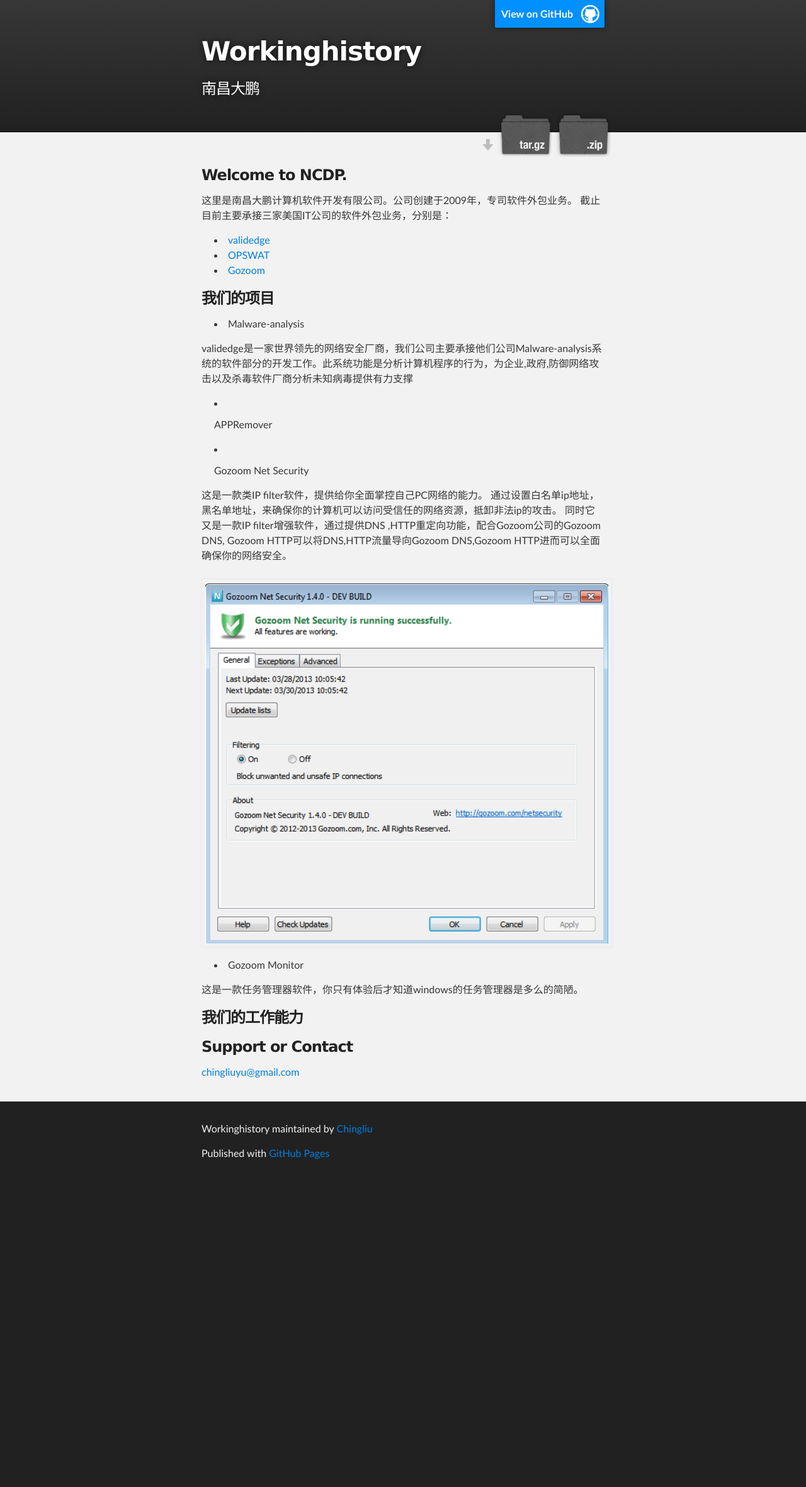
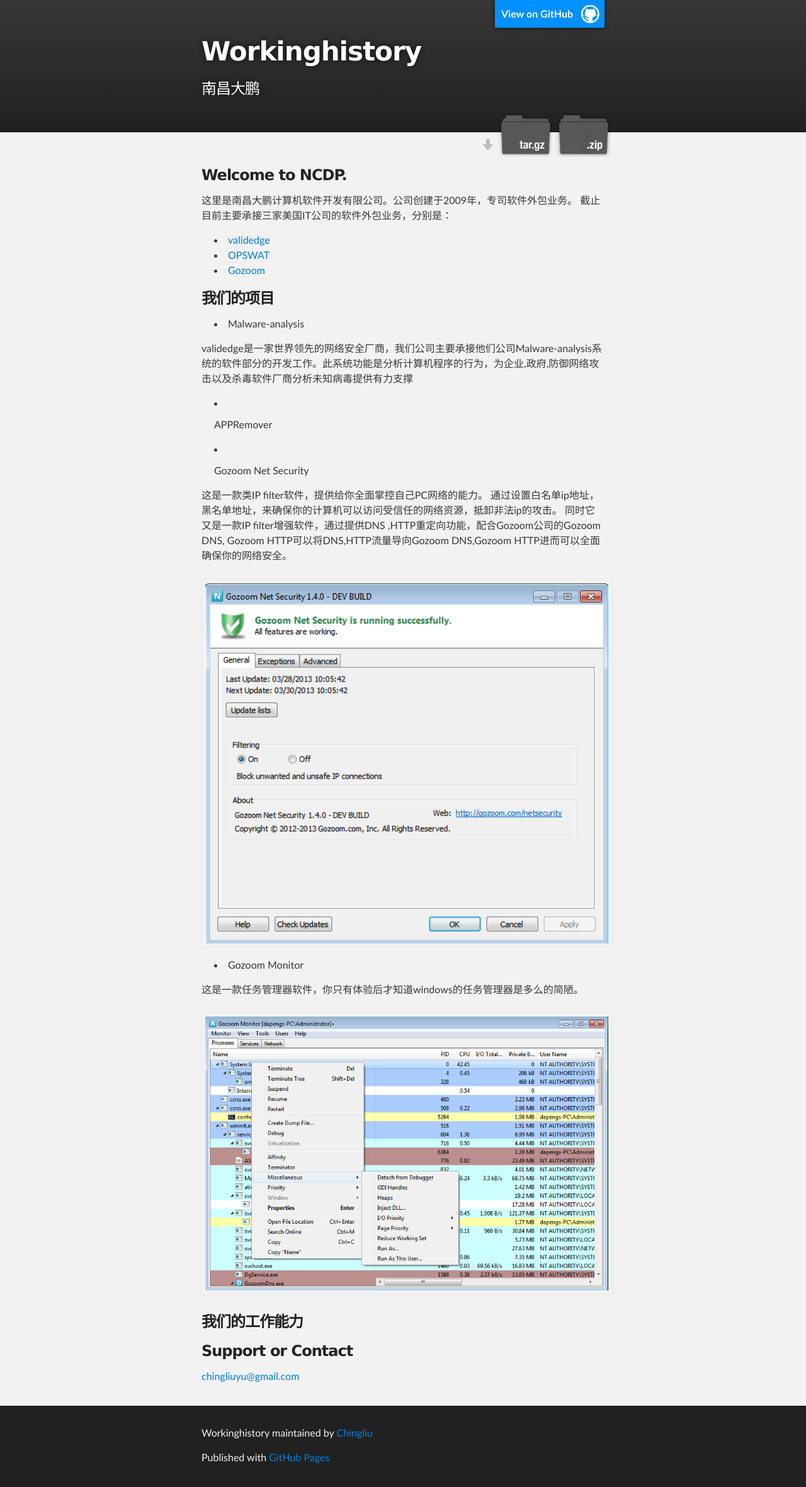
Before and after one commit to Chingliu/WorkingHistory, a Jekyll site: the page index.html, which Jekyll copies as it is, in a window 1280 px wide. Shown: the whole page at 63% size. Built offline with Jekyll 4.4.1, drawn with Linux system fonts in a browser that asks for light colours; before the commit the page ends 1878 px from its top, so only the background shows below that.

Commit message:
add monitor  snapshot

```diff
--- a/index.html
+++ b/index.html
@@ -55,7 +55,7 @@
 <ul>
 <li>Gozoom Monitor</li>
 </ul><p>这是一款任务管理器软件，你只有体验后才知道windows的任务管理器是多么的简陋。</p>
-
+<img src="images/Gmonitor.png" alt="Gozoom Monitor Snapshot" />
 <h3>我们的工作能力</h3>
 
 <h3>Support or Contact</h3>
```
Also changed, not shown: images/Gmonitor.png (added).
